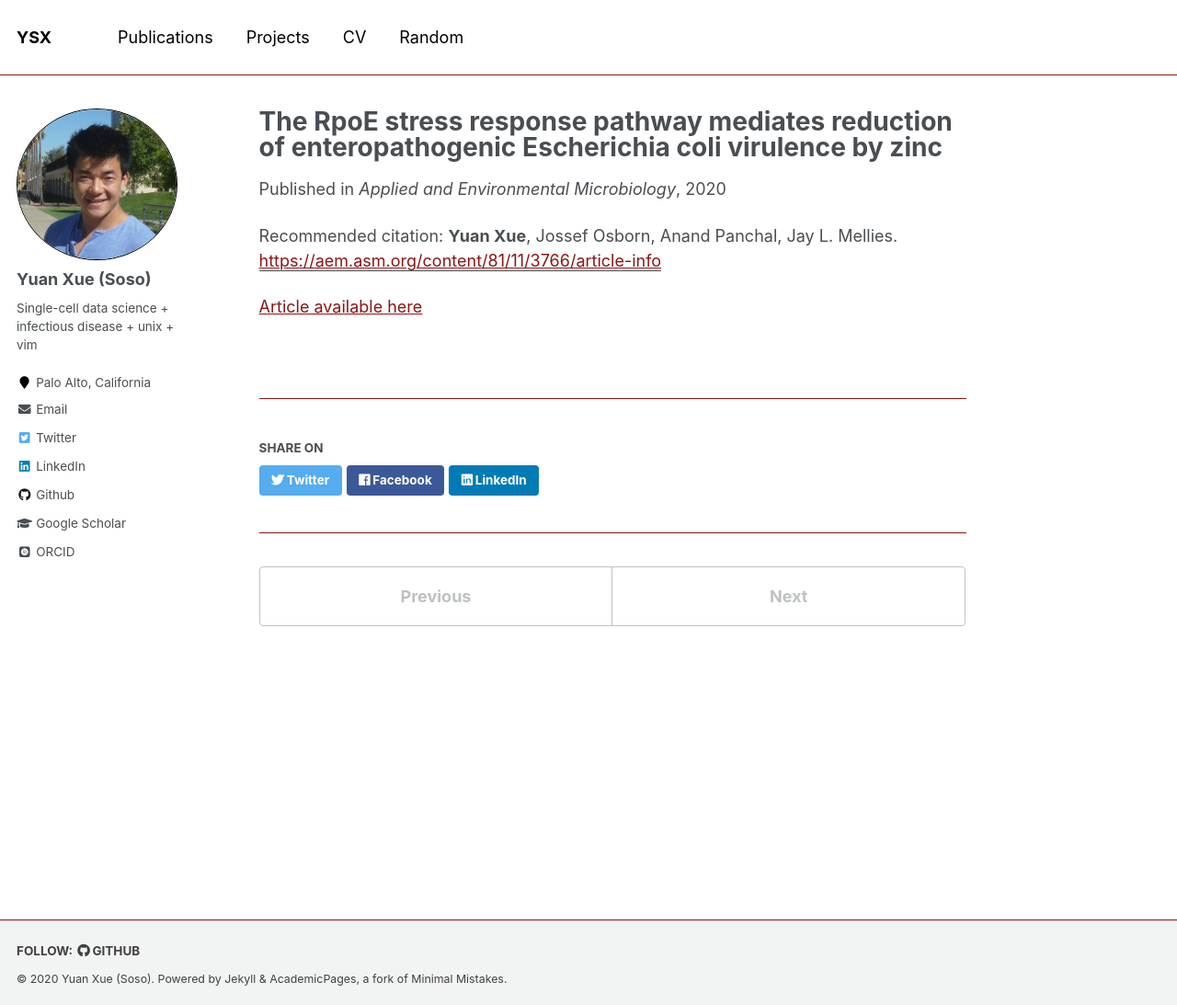
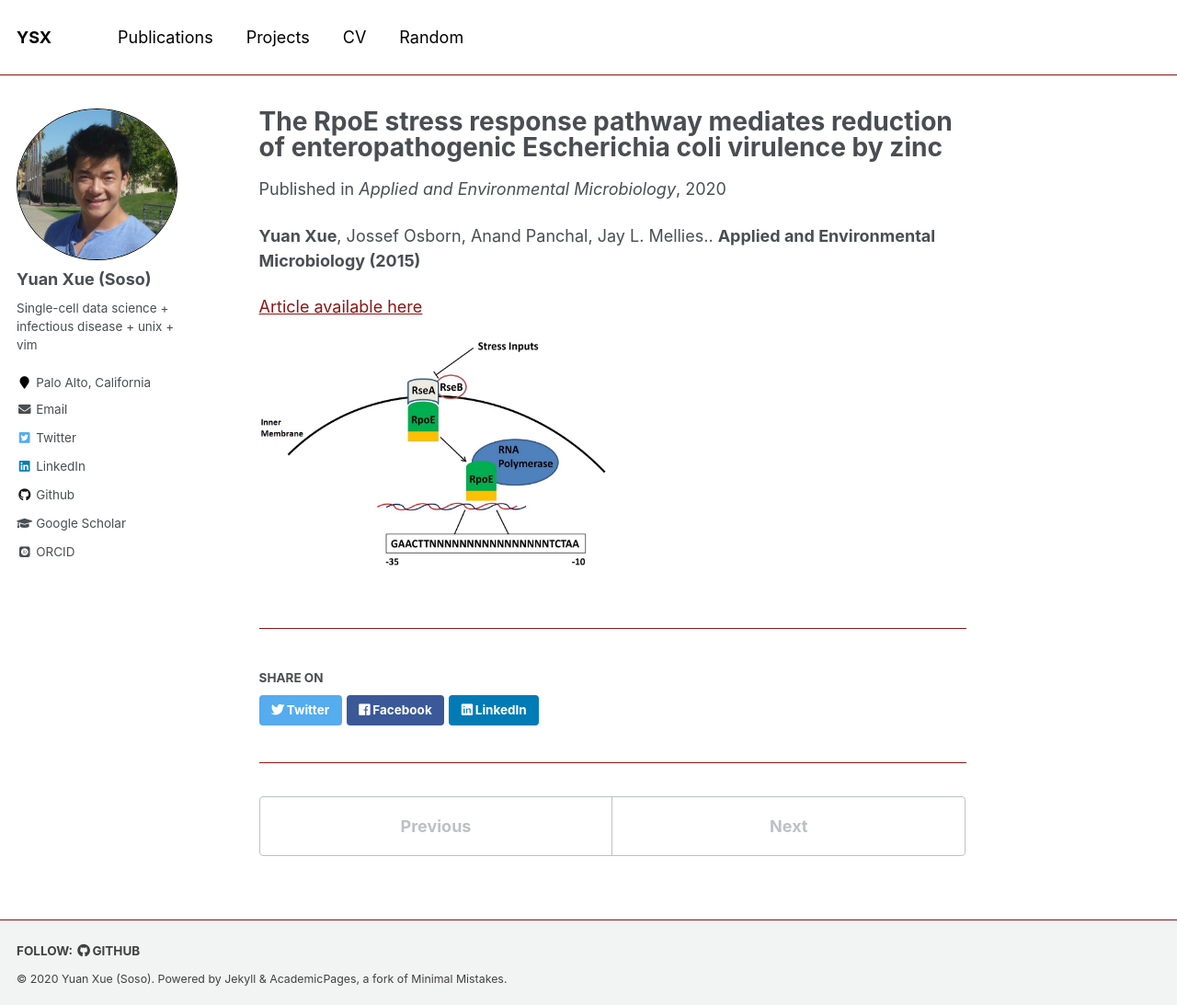
Before and after one commit to xuesoso/xuesoso.github.io, a Jekyll site: the page built from _publications/2015-The RpoE stress response pathway mediates reduction of enteropathogenic Escherichia coli virulence by zinc.md, in a window 1280 px wide and 1093 px high. Shown: the whole window at 92% size. Built offline with Jekyll 4.4.1, drawn with Linux system fonts in a browser that asks for light colours; some web fonts are replaced.

Commit message:
updated new publications

```diff
--- a/_layouts/single.html
+++ b/_layouts/single.html
@@ -42,11 +42,10 @@ layout: default
           <p class="page__date"><strong><i class="fa fa-fw fa-calendar" aria-hidden="true"></i> {{ site.data.ui-text[site.locale].date_label | default: "Published:" }}</strong> <time datetime="{{ page.date | date_to_xmlschema }}">{{ page.date | default: "1900-01-01" | date: "%B %d, %Y" }}</time></p>
         {% endif %}
 
-
-        {% if page.citation and page.paperurl %}
-          <p>Recommended citation: {{ page.citation }} <a href="{{ page.paperurl }}"><u>{{ page.paperurl }}</u></a></p>
+        {% if page.citation and page.year and page.venue%}
+        <p>{{ page.citation }}. <b>{{ page.venue }} ({{ page.year }})</b> </p>
         {% elsif page.citation %}
-          <p>Recommended citation: {{ page.citation }} </p>
+          <p>{{ page.citation }} </p>
         {% endif %}
 
         </header>
@@ -55,6 +54,17 @@ layout: default
       <section class="page__content" itemprop="text">
         {{ content }}
         {% if page.link %}<div><a href="{{ page.link }}" class="btn">{{ site.data.ui-text[site.locale].ext_link_label | default: "Direct Link" }}</a></div>{% endif %}
+
+        {% if page.image %}
+            <div style="height: 250px">
+                 <img src="/images/publications/{{ page.image }}" alt=" " style="max-width: 100%;max-height: 100%" />
+            </div>
+        {% endif %}
+
+        {% if page.abstract %}
+          <p>{{ page.abstract }} </p>
+        {% endif %}
+
       </section>
 
       <footer class="page__meta">
--- a/markdown_generator/publications.csv
+++ b/markdown_generator/publications.csv
@@ -6,3 +6,4 @@ pub_date,title,venue,excerpt,author,url_slug,paper_url,citation,image
 2020,A single-parasite transcriptional landscape of asexual development in Toxoplasma gondii,eLife,,"Yuan Xue, Terence T. Theisen, Suchita Rastogi, Abel Ferrel, Stephen R. Quake, John C. Boothroyd.",A single-parasite transcriptional landscape of asexual development in Toxoplasma gondii,https://elifesciences.org/articles/54129;https://www.biorxiv.org/content/10.1101/656165v1,"Yuan Xue, Terence T. Theisen, Suchita Rastogi, Abel Ferrel, Stephen R. Quake, John C. Boothroyd.",2020_eLife_YX.png
 2020,Differential Impacts on Host Transcription by ROP and GRA Effectors from the Intracellular Parasite Toxoplasma gondii,mBio,,"Suchita Rastogi, Yuan Xue, Stephen R. Quake, John C. Boothroyd.",Differential Impacts on Host Transcription by ROP and GRA Effectors from the Intracellular Parasite Toxoplasma gondii,https://mbio.asm.org/content/11/3/e00182-20,"Suchita Rastogi, Yuan Xue, Stephen R. Quake, John C. Boothroyd.",2020_mBio_SR.png
 2020,Single-cell analysis of Schistosoma mansoni reveals a conserved genetic program controlling germline stem cell fate,bioRxiv,,"Pengyang Li, Dania Nanes Sarfati*, Yuan Xue*, Xi Yu, Alexander Joel Tarashansky, Stephen R Quake, Bo Wang",Single-cell analysis of Schistosoma mansoni reveals a conserved genetic program controlling germline stem cell fate,https://www.biorxiv.org/content/10.1101/2020.07.06.190033v1,"Pengyang Li, Dania Nanes Sarfati*, Yuan Xue*, Xi Yu, Alexander Joel Tarashansky, Stephen R Quake, Bo Wang",
+2020,Kinetics and Fidelity of Psychrophilic DNA Polymerases,bioRxiv,,"Yuan Xue, Ido Braslavsky, Stephen R. Quake",Kinetics and Fidelity of Psychrophilic DNA Polymerases,https://www.biorxiv.org/content/10.1101/2020.08.04.236919v1,"Yuan Xue, Ido Braslavsky, Stephen R. Quake",2020_Polymerase_YX.png
```
Also changed, not shown: _publications/2020-Kinetics and Fidelity of Psychrophilic DNA Polymerases.md (added, +11 -0 lines), images/publications/2020_Polymerase_YX.png (added), 3 other files.
